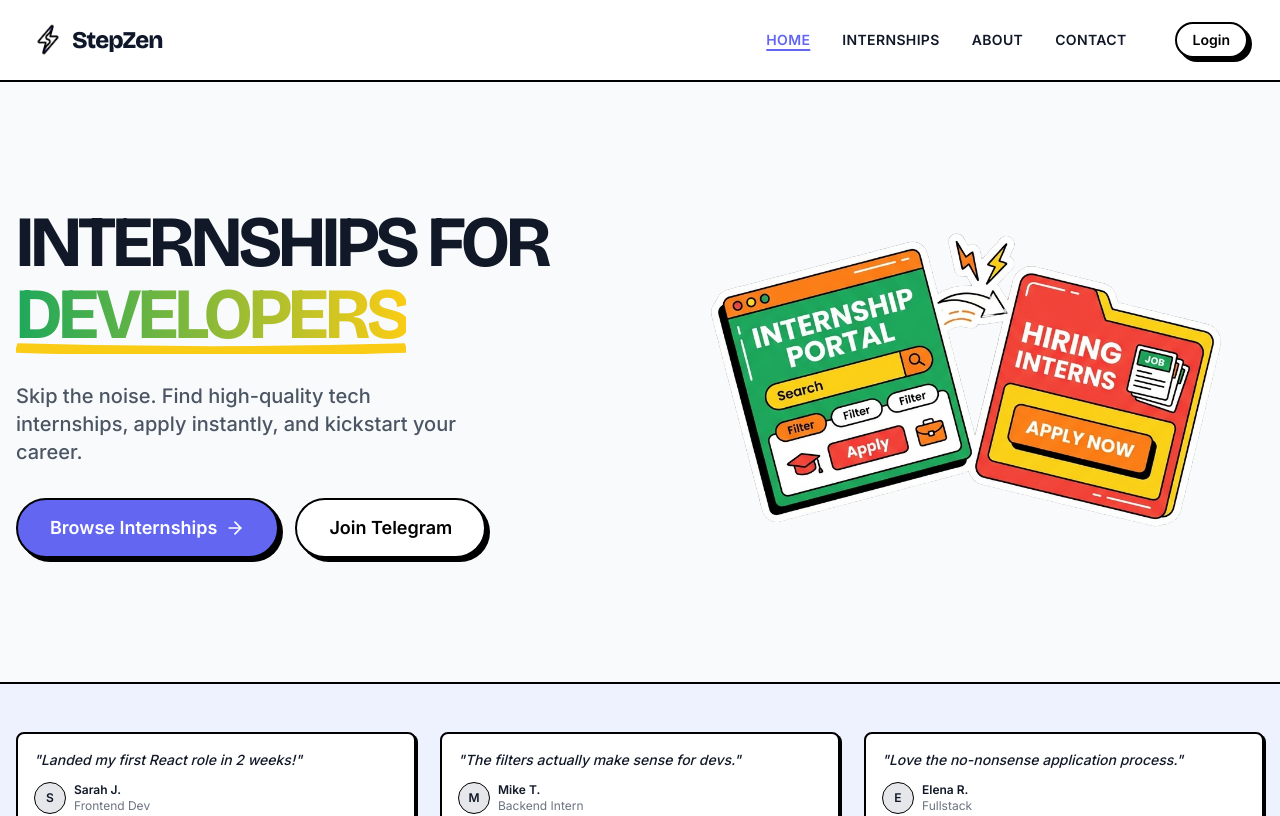
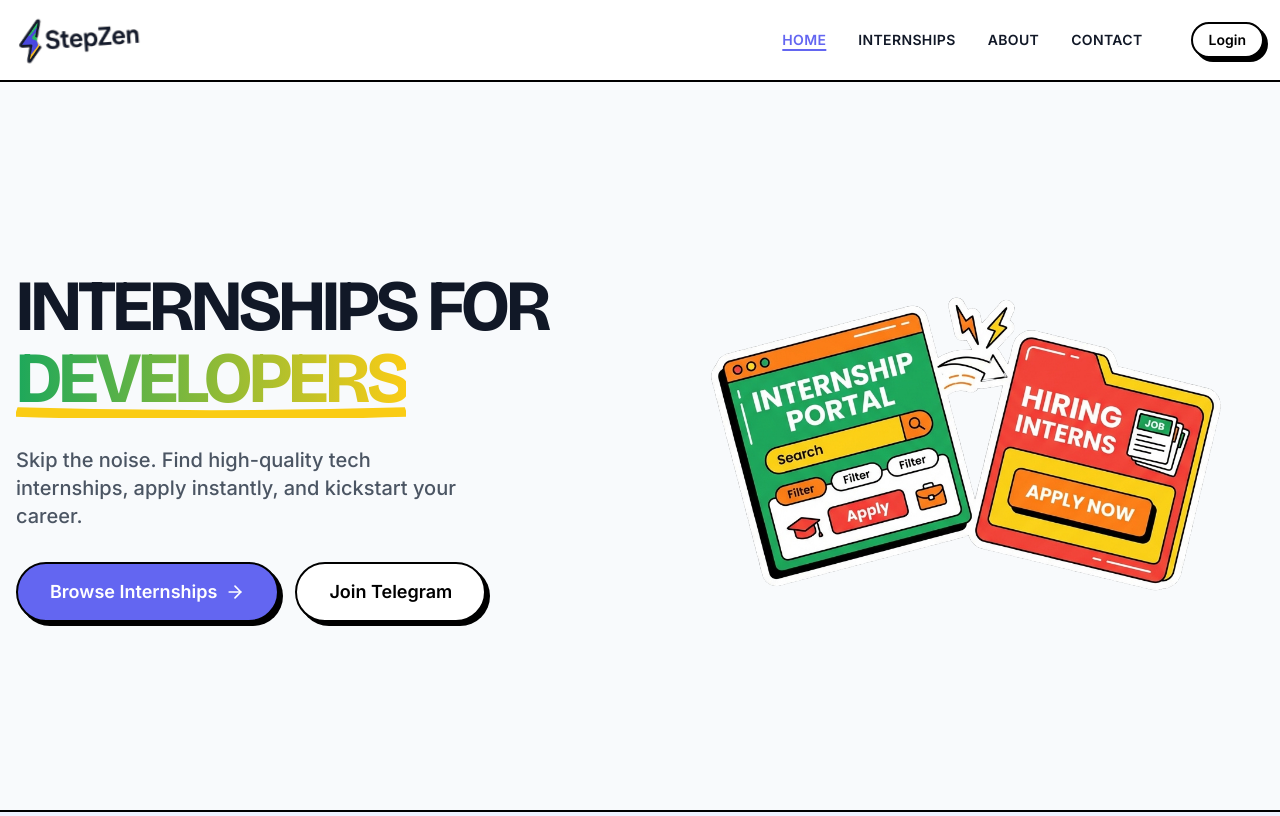
Before and after one commit to TheTevea/stepzen, a React (Vite) app: page / in a window 1280 px wide. Shown: the top 816 px of the page. Built offline with nearby package versions, Linux system fonts and the light colour scheme.

Commit message:
feat update hero again

```diff
--- a/components/Footer.tsx
+++ b/components/Footer.tsx
@@ -21,8 +21,8 @@ export const Footer: React.FC = () => {
           {/* Brand */}
           <div className="space-y-4">
             <Link to="/" className="flex items-center gap-2 w-fit">
-              <img src={logoImg} alt="Stepzen Logo" className="w-8 h-8 rounded-lg object-cover border-2 border-black" />
-              <span className="font-display font-black text-xl tracking-[-0.04em] text-slate-900">StepZen</span>
+              <img src={logoImg} alt="Stepzen Logo" className="h-14 -rotate-[4deg] hover:rotate-[5deg] transition-all duration-300" />
+              {/* <span className="font-display font-black text-xl tracking-[-0.04em] text-slate-900">StepZen</span> */}
             </Link>
             <p className="text-sm font-medium text-gray-600 leading-relaxed max-w-xs">
               Helping developers find their first break. We curate the best internships so you can focus on code.
@@ -69,7 +69,7 @@ export const Footer: React.FC = () => {
             © {new Date().getFullYear()} StepZen. All rights reserved.
           </p>
           <p className="text-xs font-medium text-gray-400">
-            Built for developers
+            Version 1.0.0
           </p>
         </div>
 
--- a/components/Header.tsx
+++ b/components/Header.tsx
@@ -29,12 +29,13 @@ export const Header: React.FC = () => {
 
   return (
     <header className="sticky top-0 z-50 bg-white/90 backdrop-blur-md border-b-2 border-black">
-      <div className="max-w-7xl mx-auto px-4 sm:px-6 lg:px-8">
+      <div className="max-w-7xl mx-auto px-4 ">
         <div className="flex justify-between items-center h-16 md:h-20">
           {/* Logo */}
-          <Link to="/" className="flex items-center gap-2 group">
-            <img src={logoImg} alt="Stepzen Logo" className="w-8 h-8" />
-            <span className="font-display font-black text-2xl tracking-[-0.04em] text-slate-900">StepZen</span>
+          <Link to="/" className="relative flex items-center gap-2 group  self-stretch">
+
+            <img src={logoImg} alt="Stepzen Logo" className="h-14 -rotate-[4deg] hover:rotate-[5deg] transition-all duration-300" />
+
           </Link>
 
           {/* Desktop Nav */}
--- a/pages/Home.tsx
+++ b/pages/Home.tsx
@@ -13,7 +13,7 @@ const Home: React.FC = () => {
   return (
     <div className="animate-in fade-in duration-500">
       {/* Hero Section */}
-      <section className="  px-4 max-w-7xl mx-auto overflow-hidden">
+      <section className="px-6 md:px-4 py-8 md:py-16 max-w-7xl mx-auto overflow-hidden">
         <div className="flex flex-col md:flex-row items-center gap-12">
           <div className="w-full md:w-1/2 space-y-8 relative z-10">
              {/* Decorative sticker */}
--- a/pages/Login.tsx
+++ b/pages/Login.tsx
@@ -32,7 +32,7 @@ const Login: React.FC = () => {
       <div className="max-w-md w-full bg-white border-2 border-black rounded-xl p-8 shadow-neo animate-in fade-in slide-in-from-bottom-4 duration-500">
         <div className="text-center mb-8">
            <div className="inline-flex items-center justify-center w-12 h-12 rounded-lg mb-4 overflow-hidden">
-              <img src={logoImg} alt="Stepzen Logo" className="w-full h-full object-cover" />
+              <img src={logoImg} alt="Stepzen Logo" className="h-14 -rotate-[4deg] hover:rotate-[5deg] transition-all duration-300" />
            </div>
            <h1 className="text-3xl font-display font-bold">Welcome Back</h1>
            <p className="text-gray-600 mt-2">Login to apply for internships.</p>
--- a/pages/Signup.tsx
+++ b/pages/Signup.tsx
@@ -33,7 +33,7 @@ const Signup: React.FC = () => {
       <div className="max-w-md w-full bg-white border-2 border-black rounded-xl p-8 shadow-neo animate-in fade-in slide-in-from-bottom-4 duration-500">
         <div className="text-center mb-8">
            <div className="inline-flex items-center justify-center w-12 h-12 rounded-lg mb-4 overflow-hidden">
-              <img src={logoImg} alt="Stepzen Logo" className="w-full h-full object-cover" />
+              <img src={logoImg} alt="Stepzen Logo" className="h-14 -rotate-[4deg] hover:rotate-[5deg] transition-all duration-300" />
            </div>
            <h1 className="text-3xl font-display font-bold">Join Stepzen</h1>
            <p className="text-gray-600 mt-2">Start your career journey today.</p>
```
Also changed, not shown: src/assets/images/logo.svg, src/assets/images/logo_1.svg (added).
